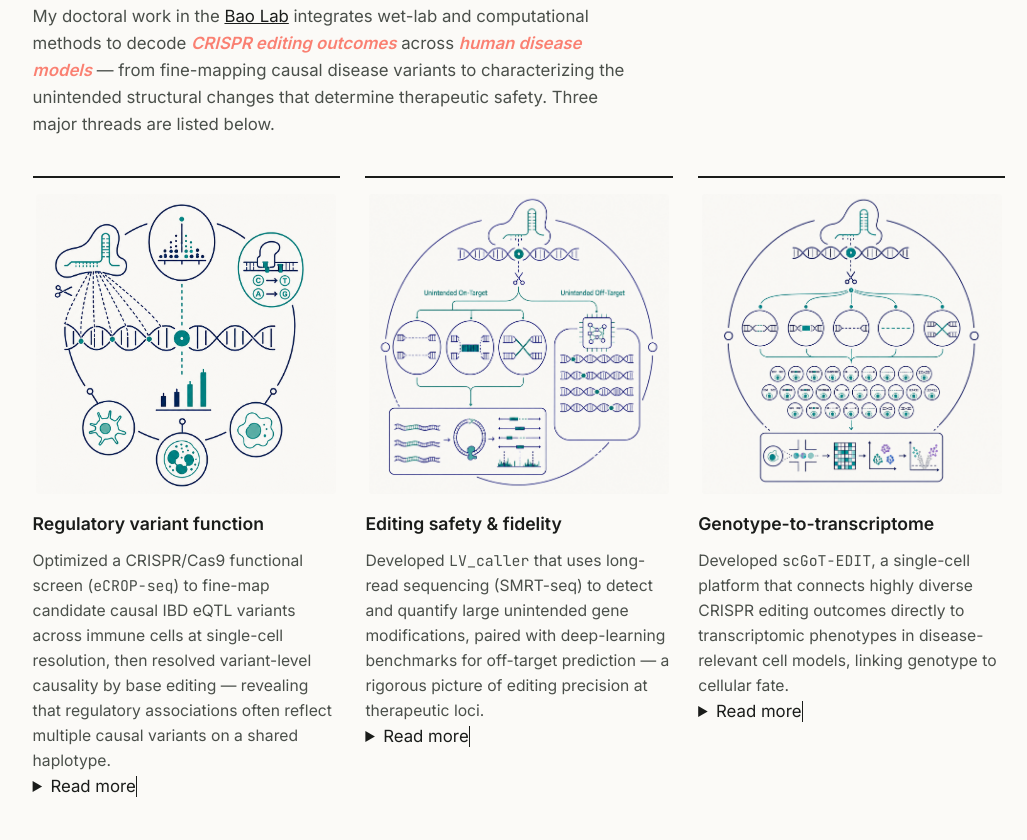
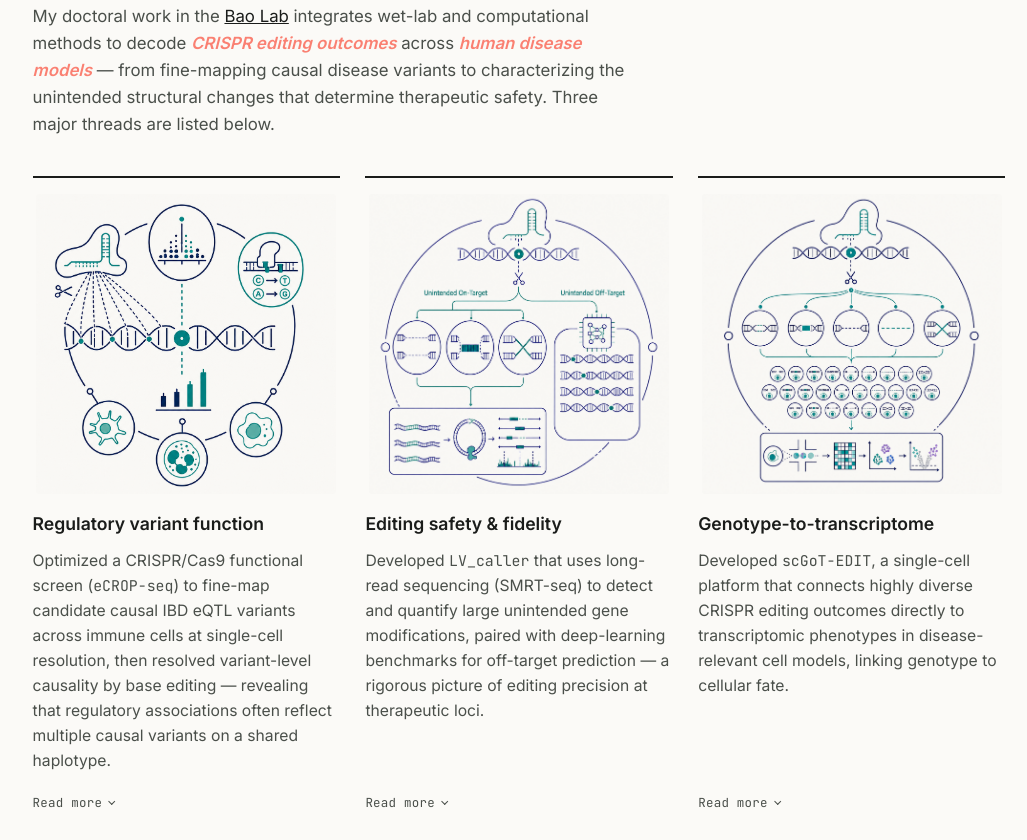
Before and after one commit to mcao0404/mcao0404.github.io, a plain HTML site: page index.html in a window 1280 px wide. Shown: the part 780-1620 px from the top of the page, without its empty margins (121-1148 px from the left). Drawn offline with Linux system fonts and the light colour scheme.

Commit message:
Add styles for research cards and thread details

```diff
--- a/index.html
+++ b/index.html
@@ -38,7 +38,69 @@
   .tool-repo.pending {
     opacity: 0.6;            /* dimmer, non-clickable placeholder */
   }
-  read-more.css
+  /* ---------- research cards: "Read more" folds ---------- */
+  /* Each card is 4 rows (figure / title / summary / fold). Sharing those
+     rows across cards keeps the "Read more" links on one line even though
+     the summaries differ in length. Older browsers just skip this. */
+  @supports (grid-template-rows: subgrid) {
+    .thread {
+      display: grid;
+      grid-row: span 4;
+      grid-template-rows: subgrid;
+      row-gap: 0;
+    }
+  }
+
+  .thread-more { margin-top: .9rem; }
+  .thread-more summary {
+    display: inline-flex;
+    align-items: center;
+    gap: .45rem;
+    padding: 0;
+    border: 0;
+    cursor: pointer;
+    list-style: none;
+    user-select: none;
+    font-family: var(--mono);
+    font-size: .78rem;
+    font-weight: 400;
+    letter-spacing: .02em;
+    color: var(--ink-soft);
+    transition: color .15s;
+  }
+  .thread-more summary::-webkit-details-marker { display: none; }
+  .thread-more summary:hover { color: var(--signal); }
+  .thread-more summary:focus-visible {
+    color: var(--signal);
+    outline: 2px solid var(--signal);
+    outline-offset: 3px;
+    border-radius: 2px;
+  }
+  .thread-more[open] .fold-show { display: none; }
+  .thread-more[open] .fold-hide { display: inline; }
+  .thread-more .fold-icon {
+    display: inline-block;
+    width: .34rem;
+    height: .34rem;
+    border-width: 0 1px 1px 0;
+    transform: rotate(45deg);
+    margin-top: -.2rem;
+  }
+  .thread-more[open] .fold-icon { transform: rotate(-135deg); margin-top: .15rem; }
+
+  .thread-detail {
+    margin-top: .9rem;
+    padding-left: 1rem;
+    border-left: 2px solid var(--signal-dim);
+    animation: fold-in .25s ease;
+  }
+  .thread-detail .stmt-head {
+    font-size: .95rem;
+    line-height: 1.35;
+    margin: 0 0 .5rem;
+  }
+  .thread .thread-detail p { font-size: .93rem; }
+  .thread-detail .tool-tag { display: block; margin-top: .6rem; line-height: 1.5; }
 </style>
 <script src="theme.js" defer></script>
 </head>
```
